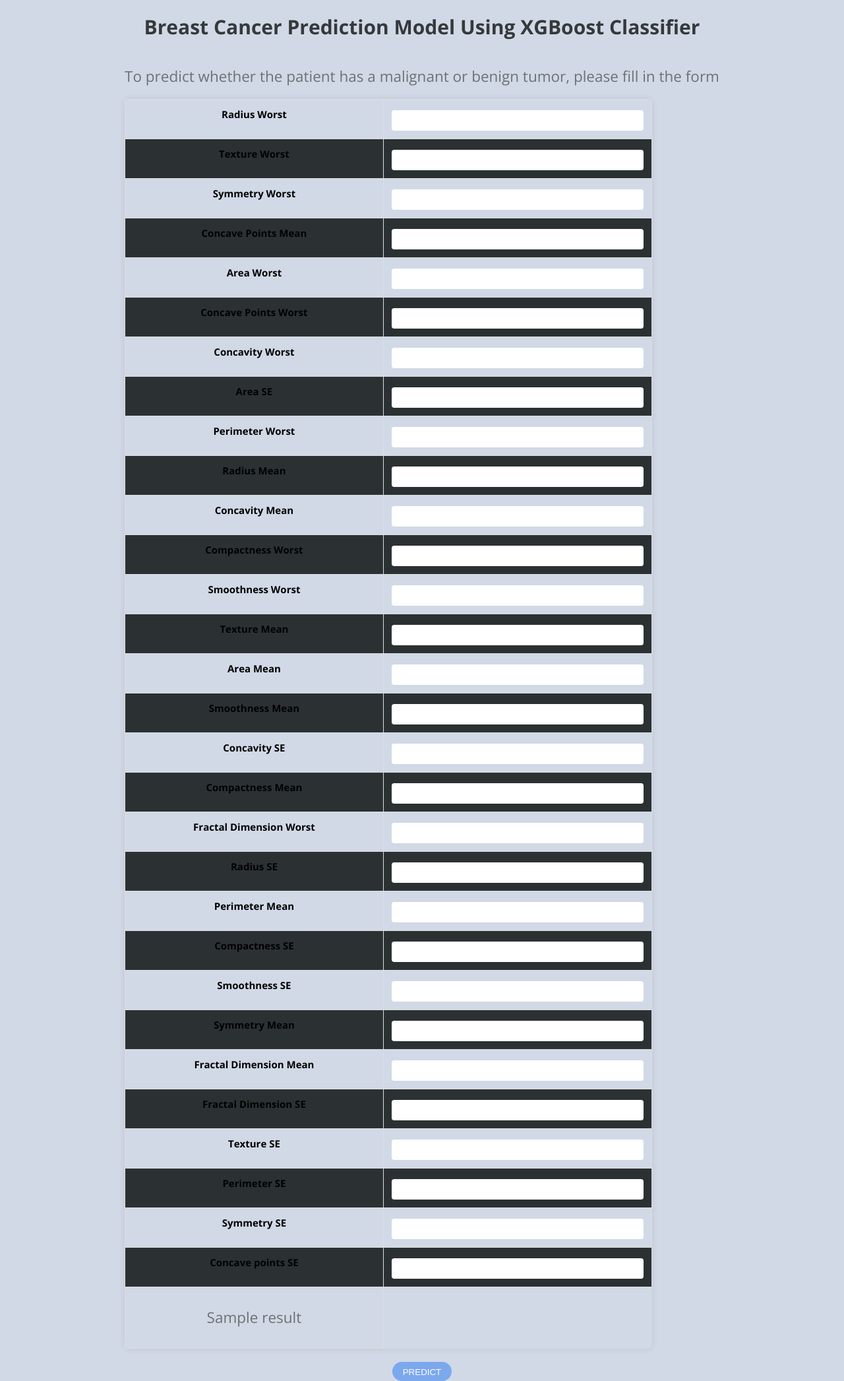
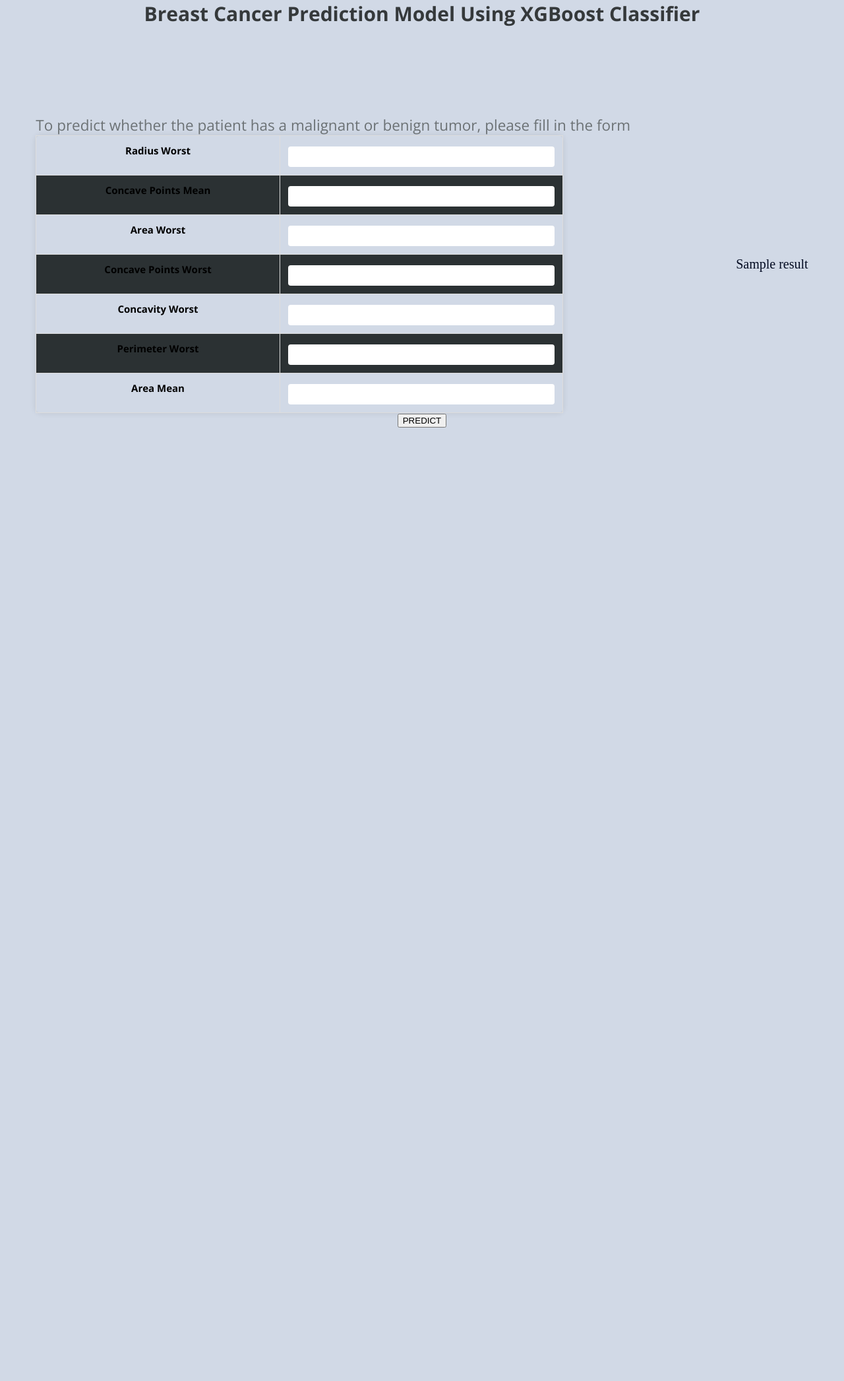
Before and after one commit to mwisechacha/Breast_cancer, a Flask app: template templates/index.html in a window 1280 px wide. Shown: the whole page at 66% size. After the commit the page ends 648 px from the top, so only its background shows below. Run offline with Flask 3, Linux system fonts and the light colour scheme; the template is opened without the code that fills it: most values are stand-ins (such as "Sample title", 1, 10 or a date in 2020); parts of the project's set-up code (start-up, migrations or seed data) failed here and were passed over.

Commit message:
last commit

```diff
--- a/app.py
+++ b/app.py
@@ -5,8 +5,6 @@
 
 clf = load('breast-cancer-xgboostClassifier.joblib')
 scaler = load('breast-cancer-standardScaler.joblib')
-
-selected_feature_indices = [0, 1, 2, 3, 4, 5, 6, 7, 8]
 
 app = Flask(__name__)
 
@@ -19,15 +17,10 @@
 def predict():
     print("Predict route hit")
     features = [float(x) for x in request.form.values()]
-    print(features)  # Print the features to verify
-
-    # Check that the length of features matches the expected number
-    if len(features) != 9:
-        return "Invalid number of features submitted. Expected 9 features."
+    print(features)
 
     # Select the features based on the specified indices
-    selected_features = [features[i] for i in selected_feature_indices]
-    final_features = np.array(selected_features).reshape(1, -1)  # Reshape to 2D array
+    final_features = np.array(features).reshape(1, -1)  # Reshape to 2D array
     final_features = scaler.transform(final_features)  # Transform using the pre-fitted scaler
     preds = clf.predict(final_features)
     if preds[0]== 1:
--- /dev/null
+++ b/static/index.js
@@ -0,0 +1,25 @@
+let display = false;
+
+document.addEventListener('DOMContentLoaded', function () {
+    var resultElement = document.getElementById('result');
+    var submitButton = document.getElementsByClassName('submit-button');
+    var predictionForm = document.getElementById('predictionForm');
+
+    // Add event listener to the form submit event
+    predictionForm.addEventListener('submit', function(event) {
+        event.preventDefault(); // Prevent the form from submitting and refreshing the page
+
+        display = true;
+        console.log('Form was submitted!');
+
+        // Update resultElement when form is submitted
+        resultElement.textContent = "Result";
+        resultElement.classList.remove('hidden');
+    });
+
+    // Check display when DOM is loaded (though it's redundant in this simplified case)
+    if (display) {
+        resultElement.textContent = "Result";
+        resultElement.classList.remove('hidden');
+    }
+});
--- a/static/styles.css
+++ b/static/styles.css
@@ -2,23 +2,35 @@
 
 :root p {
   font-family: "Overpass";
+}
+h1,h2,p{
+    padding: 0;
+    margin: 0;
 }
 
 body {
     margin: 0;
     font-family: "Open Sans", sans-serif;
     font-size: medium;
+    padding: 0;
+    background-color: hsl(217, 30%, 86%);
+
+
 }
+.parent {
 
+    background-color: hsl(217, 30%, 86%);
+    margin-top: 0;
+}
 .main-container {
-    background-color: hsl(217, 30%, 86%);
     display: flex;
     flex-direction: column;
     align-items: center;
     justify-content: center;
     font-size: 15px;
-    min-height: 100vh;
+    min-height: 90vh;
     text-align: center;
+    margin-top: 0;
     /* margin: 0;
     font-family: "Open Sans", sans-serif; */
   }
@@ -59,6 +71,9 @@
     border: none;
     border-radius: 4px;
     margin-top: 4px;
+    ::placeholder {
+        color: #0000;
+    }
 }
 
 input::placeholder {
@@ -66,7 +81,7 @@
 }
 
 input:hover::placeholder {
-    color: #ccc;
+    color: #181717;
     transition: 0.3s;
 }
 
@@ -120,3 +135,13 @@
 .submit-button input:hover {
     background-color: #2b3133;
 }
+.result{
+    width: 100%;
+    font-size: 20px;
+    color: rgb(3, 11, 34);
+
+}
+
+.hidden {
+    display: none;
+}
--- a/templates/index.html
+++ b/templates/index.html
@@ -8,36 +8,25 @@
     rel="stylesheet"
     href="{{ url_for('static', filename='styles.css') }}"
   />
+  <script src="{{ url_for('static', filename='index.js') }}"></script>
 </head>
 <body>
+    <div class='parent'>
+        <h1 style="text-align: center;">Breast Cancer Prediction Model Using XGBoost Classifier</h1>
+
         <div class="main-container">
-    <h1>Breast Cancer Prediction Model Using XGBoost Classifier</h1>
-    <form action="/predict" method="POST">
+            <form action="/predict" method="POST" id="predictionForm">
+                <div style='display:flex; gap: 10rem; margin-top: 20px; align-items: center;'  >
+                    <div>
+                        <h2>To predict whether the patient has a malignant or benign tumor, please fill in the form</h2>
                         <table class="table-container">
-        <h2>To predict whether the patient has a malignant or benign tumor, please fill in the form</h2>
-        <tfoot>
-            <tr>
-                <th><h2>{{ result }}</h2></th>
-            </tr>
-        </tfoot>
                             <tr>
                                 <td><label for = "radius_worst">Radius Worst</label></td>
                                 <td>
                                     <span><input  class="form-control" type="text" name="radius_worst" placeholder="Value range: 7.93 - 36.04" required="required" /></span>
                                 </td>
                             </tr>
-        <tr>
-            <td><label for = "texture_worst">Texture Worst</label></td>
-            <td>
-                <span><input  class="form-control" type="text" name="texture_worst" placeholder="Value range: 12.0 - 49.54" required="required" /></span>
-            </td>
-        </tr>
-        <tr>
-            <td><label for = "symmetry_worst">Symmetry Worst</label></td>
-            <td>
-                <span><input  class="form-control" type="text" name="symmetry_worst" placeholder="Value range: 0.16 - 0.66" required="required" /></span>
-            </td>
-        </tr>
+
                             <tr>
                                 <td><label for = "concave_points_mean">Concave Points Mean</label></td>
                                 <td>
@@ -63,45 +52,21 @@
                                 </td>
                             </tr>
                             <tr>
-            <td><label for = "area_se">Area SE</label></td>
-            <td>
-                <span><input  class="form-control" type="text" name="area_se" placeholder="Value range: 6.80 - 542.20" required="required" /></span>
-            </td>
-        </tr>
-        <tr>
                                 <td><label for = "perimeter_worst">Perimeter Worst</label></td>
                                 <td>
                                     <span><input  class="form-control" type="text" name="perimeter_worst" placeholder="Value range: 50.41 - 251.20" required="required" /></span>
                                 </td>
                             </tr>
-        <tr>
+                            <tr hidden>
+                                <td><label for = "area_se" hidden>Area SE</label></td>
+                                <td>
+                                    <span><input  class="form-control" type="text" name="area_se" placeholder="Value range: 6.80 - 542.20" required="required" value="6.80" hidden/></span>
+                                </td>
+                            </tr>
+                            <tr hidden>
                                 <td><label for = "radius_mean">Radius Mean</label></td>
                                 <td>
-                <span><input  class="form-control" type="text" name="radius_mean" placeholder="Value range: 6.98 - 28.11" required="required" /></span>
-            </td>
-        </tr>
-        <tr>
-            <td><label for = "concavity_mean">Concavity Mean</label></td>
-            <td>
-                <span><input  class="form-control" type="text" name="concavity_mean" placeholder="Value range: 0.00 - 0.43" required="required" /></span>
-            </td>
-        </tr>
-        <tr>
-            <td><label for = "compactness_worst">Compactness Worst</label></td>
-            <td>
-                <span><input  class="form-control" type="text" name="compactness_worst" placeholder="Value range: 0.03 - 1.06" required="required" /></span>
-            </td>
-        </tr>
-        <tr>
-            <td><label for = "smoothness_worst">Smoothness Worst</label></td>
-            <td>
-                <span><input  class="form-control" type="text" name="smoothness_worst" placeholder="Value range: 0.07 - 0.22" required="required" /></span>
-            </td>
-        </tr>
-        <tr>
-            <td><label for = "texture_mean">Texture Mean</label></td>
-            <td>
-                <span><input  class="form-control" type="text" name="texture_mean" placeholder="Value range: 9.71 - 39.28" required="required" /></span>
+                                    <span><input  class="form-control" type="text" name="radius_mean" placeholder="Value range: 6.98 - 28.11" required="required" value="6.98" hidden/></span>
                                 </td>
                             </tr>
                             <tr>
@@ -110,101 +75,148 @@
                                     <span><input  class="form-control" type="text" name="area_mean" placeholder="Value range: 143.5 - 2501.0" required="required" /></span>
                                 </td>
                             </tr>
-        <tr>
-            <td><label for = "smoothness_mean">Smoothness Mean</label></td>
+                            <tr hidden>
+                                <td><label for = "smoothness_mean" hidden>Smoothness Mean</label></td>
                                 <td>
-                <span><input  class="form-control" type="text" name="smoothness_mean" placeholder="Value range: 0.05 - 0.16" required="required" /></span>
+                                    <span><input  class="form-control" type="text" name="smoothness_mean" placeholder="Value range: 0.05 - 0.16" required="required" value="0.05" hidden/></span>
                                 </td>
                             </tr>
-        <tr>
-            <td><label for = "concavity_se">Concavity SE</label></td>
+                            <tr hidden>
+                                <td><label for = "concavity_se" hidden>Concavity SE</label></td>
                                 <td>
-                <span><input  class="form-control" type="text" name="concavity_se" placeholder="Value range: 0.00 - 0.40" required="required" /></span>
+                                    <span><input  class="form-control" type="text" name="concavity_se" placeholder="Value range: 0.00 - 0.40" required="required" value="0.00" hidden/></span>
                                 </td>
                             </tr>
-        <tr>
-            <td><label for = "compactness_mean">Compactness Mean</label></td>
+                            <tr hidden>
+                                <td><label for = "compactness_mean" hidden>Compactness Mean</label></td>
                                 <td>
-                <span><input  class="form-control" type="text" name="compactness_mean" placeholder="Value range: 0.02 - 0.35" required="required" /></span>
+                                    <span><input  class="form-control" type="text" name="compactness_mean" placeholder="Value range: 0.02 - 0.35" required="required" value="0.02" hidden /></span>
                                 </td>
                             </tr>
-        <tr>
-            <td><label for = "fractal_dimension_worst">Fractal Dimension Worst</label></td>
+                            <tr hidden>
+                                <td><label for = "fractal_dimension_worst" hidden>Fractal Dimension Worst</label></td>
                                 <td>
-                <span><input  class="form-control" type="text" name="fractal_dimension_worst" placeholder="Value range: 0.06 - 0.21" required="required" /></span>
+                                    <span><input  class="form-control" type="text" name="fractal_dimension_worst" placeholder="Value range: 0.06 - 0.21" required="required"  value="0.06" hidden/></span>
                                 </td>
                             </tr>
-        <tr>
+                            <tr hidden>
                                 <td><label for = "radius_se">Radius SE</label></td>
                                 <td>
-                <span><input  class="form-control" type="text" name="radius_se" placeholder="Value range: 0.11 - 2.87" required="required" /></span>
+                                    <span><input  class="form-control" type="text" name="radius_se" placeholder="Value range: 0.11 - 2.87" required="required" value="0.11" hidden/></span>
                                 </td>
                             </tr>
-        <tr>
+                            <tr hidden>
                                 <td><label for = "perimeter_mean">Perimeter Mean</label></td>
                                 <td>
-                <span><input  class="form-control" type="text" name="perimeter_mean" placeholder="Value range: 43.79 - 188.5" required="required" /></span>
+                                    <span><input  class="form-control" type="text" name="perimeter_mean" placeholder="Value range: 43.79 - 188.5" required="required"  value="43.79" hidden/></span>
                                 </td>
                             </tr>
-        <tr>
+                            <tr hidden>
                                 <td><label for = "compactness_se">Compactness SE</label></td>
                                 <td>
-                <span><input  class="form-control" type="text" name="compactness_se" placeholder="Value range: 0.01 - 0.14" required="required" /></span>
+                                    <span><input  class="form-control" type="text" name="compactness_se" placeholder="Value range: 0.01 - 0.14" required="required" value="0.01" hidden/></span>
                                 </td>
                             </tr>
-        <tr>
+                            <tr hidden>
                                 <td><label for = "smoothness_se">Smoothness SE</label></td>
                                 <td>
-                <span><input  class="form-control" type="text" name="smoothness_se" placeholder="Value range: 0.01 - 0.03" required="required" /></span>
+                                    <span><input  class="form-control" type="text" name="smoothness_se" placeholder="Value range: 0.01 - 0.03" required="required" value="0.01" hidden/></span>
                                 </td>
                             </tr>
-        <tr>
+                            <tr hidden>
                                 <td><label for = "symmetry_mean">Symmetry Mean</label></td>
                                 <td>
-                <span><input  class="form-control" type="text" name="symmetry_mean" placeholder="Value range: 0.11 - 0.30" required="required" /></span>
+                                    <span><input  class="form-control" type="text" name="symmetry_mean" placeholder="Value range: 0.11 - 0.30" required="required" value="0.11" hidden/></span>
                                 </td>
                             </tr>
-        <tr>
+                            <tr hidden>
                                 <td><label for = "fractal_dimension_mean">Fractal Dimension Mean</label></td>
                                 <td>
-                <span><input  class="form-control" type="text" name="fractal_dimension_mean" placeholder="Value range: 0.05 - 0.10" required="required" /></span>
+                                    <span><input  class="form-control" type="text" name="fractal_dimension_mean" placeholder="Value range: 0.05 - 0.10" required="required" value="0.05" hidden/></span>
                                 </td>
                             </tr>
-        <tr>
+                            <tr hidden>
                                 <td><label for = "fractal_dimension_se">Fractal Dimension SE</label></td>
                                 <td>
-                <span><input  class="form-control" type="text" name="fractal_dimension_se" placeholder="Value range: 0.00 - 0.03" required="required" /></span>
+                                    <span><input  class="form-control" type="text" name="fractal_dimension_se" placeholder="Value range: 0.00 - 0.03" required="required" value="0.00" hidden/></span>
                                 </td>
                             </tr>
-        <tr>
+                            <tr hidden>
                                 <td><label for = "texture_se">Texture SE</label></td>
                                 <td>
-                <span><input  class="form-control" type="text" name="texture_se" placeholder="Value range: 0.36 - 4.88" required="required" /></span>
+                                    <span><input  class="form-control" type="text" name="texture_se" placeholder="Value range: 0.36 - 4.88" required="required"  value="0.36" hidden/></span>
                                 </td>
                             </tr>
-        <tr>
+                            <tr hidden>
                                 <td><label for = "perimeter_se">Perimeter SE</label></td>
                                 <td>
-                <span><input  class="form-control" type="text" name="perimeter_se" placeholder="Value range: 0.76 - 21.98" required="required" /></span>
+                                    <span><input  class="form-control" type="text" name="perimeter_se" placeholder="Value range: 0.76 - 21.98" required="required" value="0.76" hidden /></span>
                                 </td>
                             </tr>
-        <tr>
+                            <tr hidden>
                                 <td><label for = "symmetry_se">Symmetry SE</label></td>
                                 <td>
-                <span><input  class="form-control" type="text" name="symmetry_se" placeholder="Value range: 0.01 - 0.08" required="required" /></span>
+                                    <span><input  class="form-control" type="text" name="symmetry_se" placeholder="Value range: 0.01 - 0.08" required="required" value="0.01" hidden/></span>
                                 </td>
                             </tr>
-        <tr>
+                            <tr hidden>
                                 <td><label for = "concave_points_se">Concave points SE</label></td>
                                 <td>
-                <span><input  class="form-control" type="text" name="concave_points_se" placeholder="Value range: 0.05 - 0.16" required="required" /></span>
+                                    <span><input  class="form-control" type="text" name="concave_points_se" placeholder="Value range: 0.05 - 0.16" required="required"  value="0.05" hidden/></span>
+                                </td>
+                            </tr>
+                            <tr hidden>
+                                <td><label for = "texture_worst" hidden>Texture Worst</label></td>
+                                <td>
+                                    <span><input  class="form-control" type="text" name="texture_worst" placeholder="Value range: 12.0 - 49.54" required="required" value="12.0" hidden/></span>
+                                </td>
+                            </tr>
+                            <tr hidden>
+                                <td><label for = "symmetry_worst" hidden>Symmetry Worst</label></td>
+                                <td>
+                                    <span><input  class="form-control" type="text" name="symmetry_worst" placeholder="Value range: 0.16 - 0.66" required="required" value="0.16" hidden/></span>
+                                </td>
+                            </tr>
+                            <tr hidden>
+                                <td><label for = "concavity_mean" hidden>Concavity Mean</label></td>
+                                <td>
+                                    <span><input  class="form-control" type="text" name="concavity_mean" placeholder="Value range: 0.00 - 0.43" required="required" value="0.00" hidden/></span>
+                                </td>
+                            </tr>
+                            <tr hidden>
+                                <td><label for = "compactness_worst" hidden>Compactness Worst</label></td>
+                                <td>
+                                    <span><input  class="form-control" type="text" name="compactness_worst" placeholder="Value range: 0.03 - 1.06" required="required" value="0.03" hidden /></span>
+                                </td>
+                            </tr>
+                            <tr hidden>
+                                <td><label for = "smoothness_worst" hidden>Smoothness Worst</label></td>
+                                <td>
+                                    <span><input  class="form-control" type="text" name="smoothness_worst" placeholder="Value range: 0.07 - 0.22" required="required" value="0.07" hidden /></span>
+                                </td>
+                            </tr>
+                            <tr hidden>
+                                <td><label for = "texture_mean" hidden>Texture Mean</label></td>
+                                <td>
+                                    <span><input  class="form-control" type="text" name="texture_mean" placeholder="Value range: 9.71 - 39.28" required="required" value="9.71" hidden/></span>
                                 </td>
                             </tr>
                         </table>
+                    </div>
+                    <div >
+                        <h2 id="result" class="hidden">Result</h2>
+                        <p class='result'>{{result}}</p>
+                    </div>
+                </div>
+
             <div class="submit-button">
-        <input type="submit" value="PREDICT">
+                <button type="submit" >PREDICT</button>
             </div>
+
             </form>
             </div>
+
+    </div>
+
 </body>
 </html>
```
Lines whose indentation alone changed are shown as unchanged.
